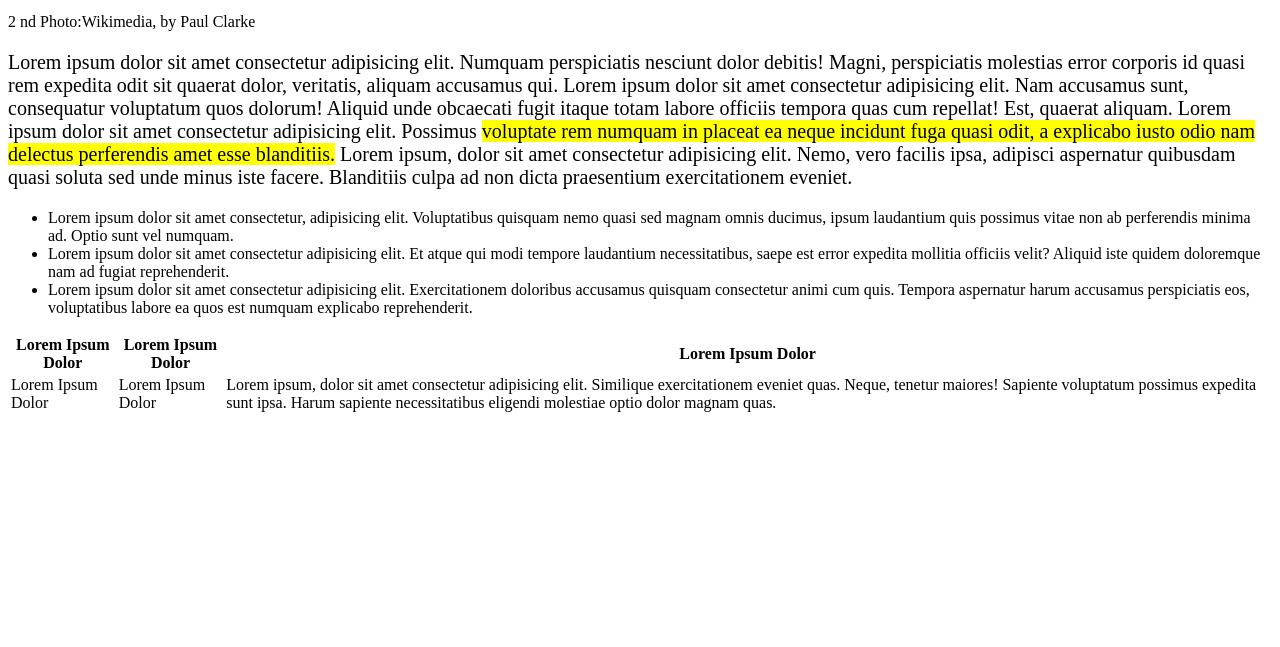
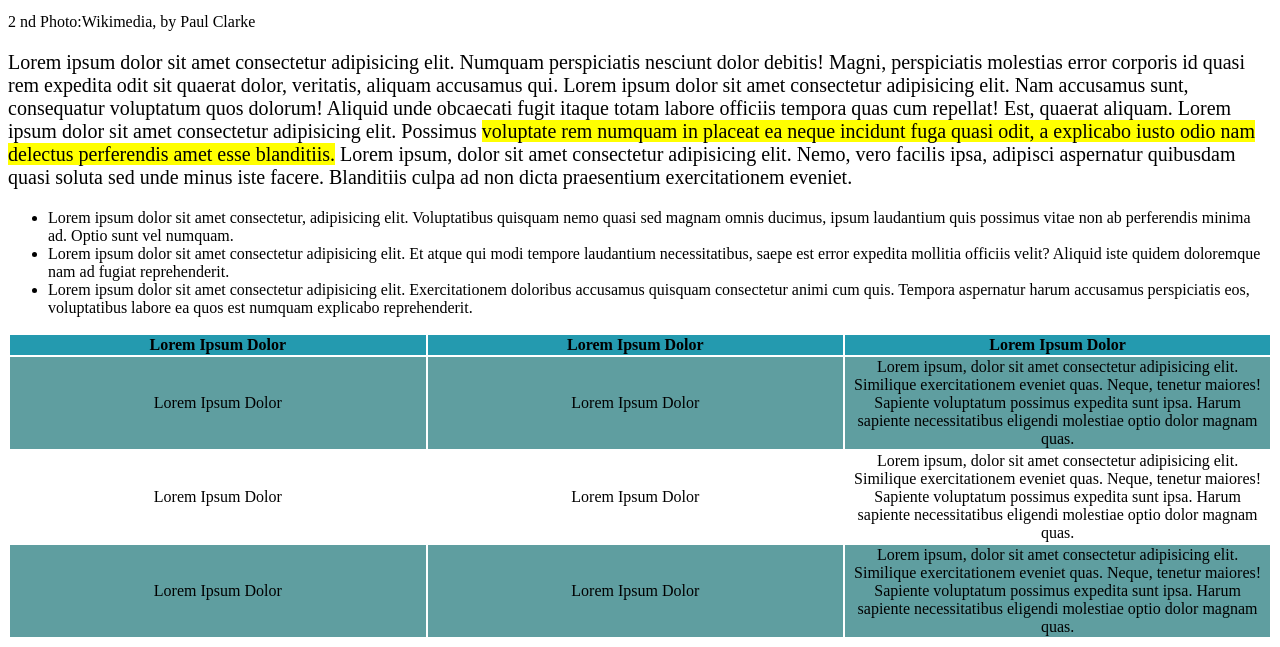
Before and after one commit to daniele-pipino/html-css-booleaner, a plain HTML site: page index.html in a window 1280 px wide. Shown: the part 394-1041 px from the top of the page. Before the commit the page ends 817 px from the top, so only its background shows below. Drawn offline with Linux system fonts and the light colour scheme.

Commit message:
Tabella completa

```diff
--- a/index.html
+++ b/index.html
@@ -67,9 +67,9 @@
                 <thead>
 
                     <tr>
-                        <th>Lorem Ipsum Dolor</th>
-                        <th>Lorem Ipsum Dolor</th>
-                        <th>Lorem Ipsum Dolor</th>
+                        <th class="Tabletop">Lorem Ipsum Dolor</th>
+                        <th class="Tabletop">Lorem Ipsum Dolor</th>
+                        <th class="Tabletop">Lorem Ipsum Dolor</th>
                     </tr>
 
                 </thead>
@@ -77,11 +77,22 @@
                 <tbody>
 
                     <tr>
-                        <td>Lorem Ipsum Dolor</td>
-                        <td>Lorem Ipsum Dolor</td>
-                        <td>Lorem ipsum, dolor sit amet consectetur adipisicing elit. Similique exercitationem eveniet quas. Neque, tenetur maiores! Sapiente voluptatum possimus expedita sunt ipsa. Harum sapiente necessitatibus eligendi molestiae optio dolor magnam quas.</td>
+                        <td class="Spacedlorem">Lorem Ipsum Dolor</td>
+                        <td class="Spacedlorem">Lorem Ipsum Dolor</td>
+                        <td class="Shortlorem">Lorem ipsum, dolor sit amet consectetur adipisicing elit. Similique exercitationem eveniet quas. Neque, tenetur maiores! Sapiente voluptatum possimus expedita sunt ipsa. Harum sapiente necessitatibus eligendi molestiae optio dolor magnam quas.</td>
+                    </tr>
+                    <tr>
+                        <td class="Spacedlorem-white">Lorem Ipsum Dolor</td>
+                        <td class="Spacedlorem-white">Lorem Ipsum Dolor</td>
+                        <td class="Shortlorem-white">Lorem ipsum, dolor sit amet consectetur adipisicing elit. Similique exercitationem eveniet quas. Neque, tenetur maiores! Sapiente voluptatum possimus expedita sunt ipsa. Harum sapiente necessitatibus eligendi molestiae optio dolor magnam quas.</td>
+                    </tr>
+                    <tr>
+                        <td class="Spacedlorem">Lorem Ipsum Dolor</td>
+                        <td class="Spacedlorem">Lorem Ipsum Dolor</td>
+                        <td class="Shortlorem">Lorem ipsum, dolor sit amet consectetur adipisicing elit. Similique exercitationem eveniet quas. Neque, tenetur maiores! Sapiente voluptatum possimus expedita sunt ipsa. Harum sapiente necessitatibus eligendi molestiae optio dolor magnam quas.</td>
+                    </tr>
 
-                    </tr>
+
 
                 </tbody>
             </table>
--- a/style/style.css
+++ b/style/style.css
@@ -43,3 +43,17 @@
     background-color: yellow;
 }
 /* Table */
+
+.Tabletop{
+    background-color: rgb(36, 154, 175);
+}
+.Spacedlorem, .Shortlorem{
+    width: 500px;
+    text-align: center;
+    background-color: cadetblue;
+}
+
+.Spacedlorem-white, .Shortlorem-white{
+    width: 500px;
+    text-align: center;
+}
```
